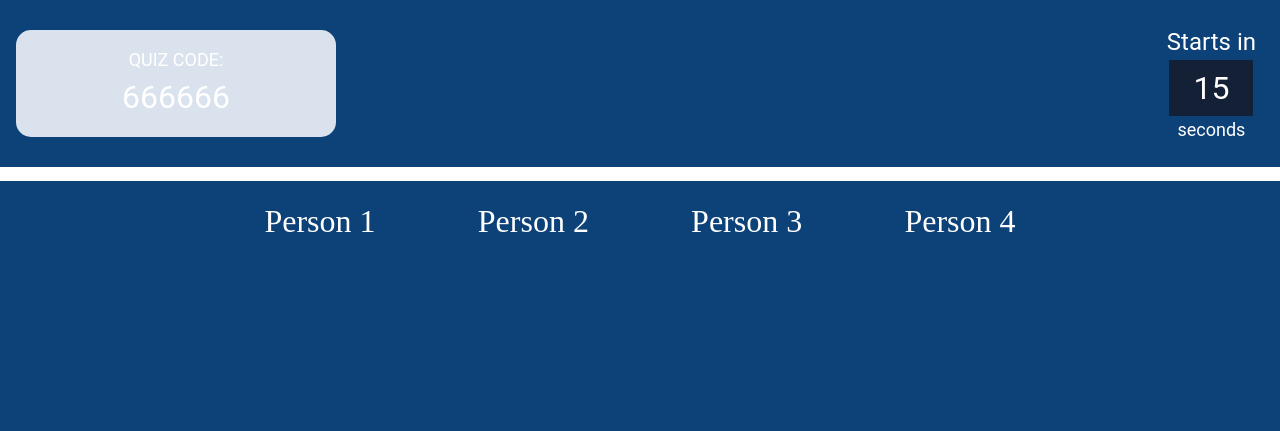
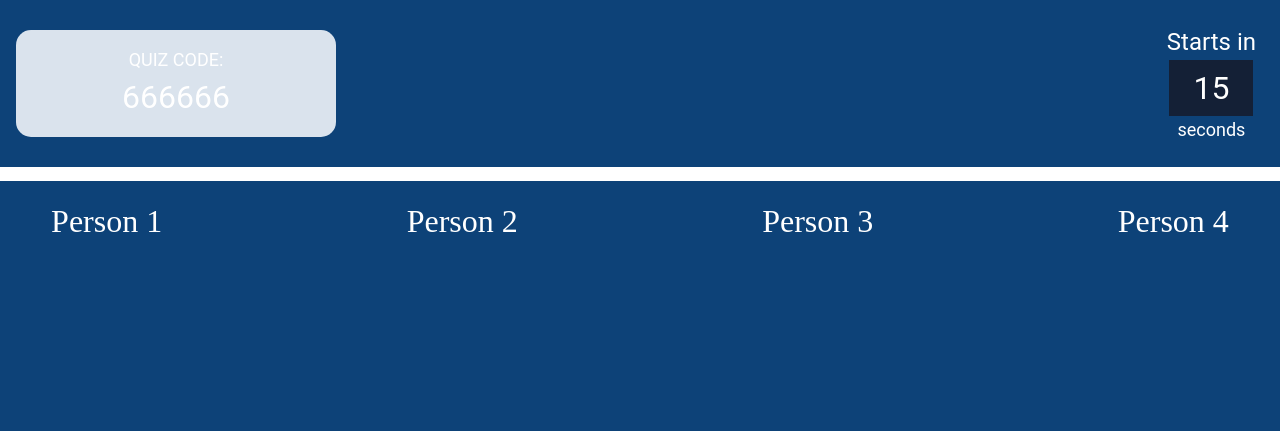
Before and after one commit to InnoSWP/Intaby, a Django app: template web-app/static/templates/waiting_hall.html in a window 1280 px wide. Shown: the part 76-507 px from the top of the page. Run offline with Django 4.2, Linux system fonts and the light colour scheme; the template is opened without the code that fills it, so the values that code supplies are empty.

Commit message:
waiting hall v 2.0

```diff
--- a/web-app/static/templates/waiting_hall.html
+++ b/web-app/static/templates/waiting_hall.html
@@ -2,13 +2,13 @@
 <html lang="en" style="height:100%">
 
 <head>
-  <meta charset="utf-8">
-  <meta name="viewport" content="width=device-width, initial-scale=1">
-  <title>Bootstrap demo</title>
-
+  <title>page_of_answer</title>
+  <script src="jquery-3.6.0.min.js"></script>
+  <link rel="stylesheet" href="/web-app/static/styles/style.css">
   <link href="https://cdn.jsdelivr.net/npm/bootstrap@5.2.0-beta1/dist/css/bootstrap.min.css" rel="stylesheet"
     integrity="sha384-0evHe/X+R7YkIZDRvuzKMRqM+OrBnVFBL6DOitfPri4tjfHxaWutUpFmBp4vmVor" crossorigin="anonymous">
-  <link rel="stylesheet" href="/web-app/static/styles/style.css">
+
+
 </head>
 
 <body style="background-color: #0D4278; height:100%">
@@ -31,7 +31,7 @@
           666666
         </div>
       </div>
-      <div class="timer_wrapper d-flex flex-column justify-content-center align-items-center timer_wrapper m-4">
+      <div class="timer_wrapper d-flex flex-column justify-content-center align-items-center r m-4">
         <div class="starts_in">Starts in</div>
         <div class="timer px-4 py-1">15</div>
         <div class="seconds">seconds</div>
@@ -40,15 +40,16 @@
 
     <div class="line_separator"></div>
 
-    <div class="waiting_hall_wrapper d-flex justify-content-center text-center flex-wrap">
-      <div class="person  mt-3 col-md-2 col-4">Person 1</div>
-      <div class="person  mt-3 col-md-2 col-4">Person 2</div>
-      <div class="person  mt-3 col-md-2 col-4">Person 3</div>
-      <div class="person  mt-3 col-md-2 col-4">Person 4</div>
+    <div class="waiting_hall_wrapper d-flex justify-content-between text-center flex-wrap">
+      <div class="person  mt-3 col-md-2 col-sm-6">Person 1</div>
+      <div class="person  mt-3 col-md-2 col-sm-6">Person 2</div>
+      <div class="person  mt-3 col-md-2 col-sm-6">Person 3</div>
+      <div class="person  mt-3 col-md-2 col-sm-6">Person 4</div>
     </div>
-    <div class="d-flex justify-content-center align-items-center participants_wrapper position-absolute bottom-0 end-0 col-1 mb-4 me-4">
+    <div
+      class="d-flex justify-content-center align-items-center participants_wrapper position-absolute bottom-0 end-0 col-1 mb-4 me-4">
       <img src="/web-app/static/images/User_icon.png" class="col-12 col-md-8 col-lg-6 col-lx-4">
-        <div class="participants_text col-12 col-md-8 col-lg-6 col-lx-4  me-3">15</div>
+      <div class="participants_text col-12 col-md-8 col-lg-6 col-lx-4  me-3">15</div>
     </div>
   </div>
 </body>
```
